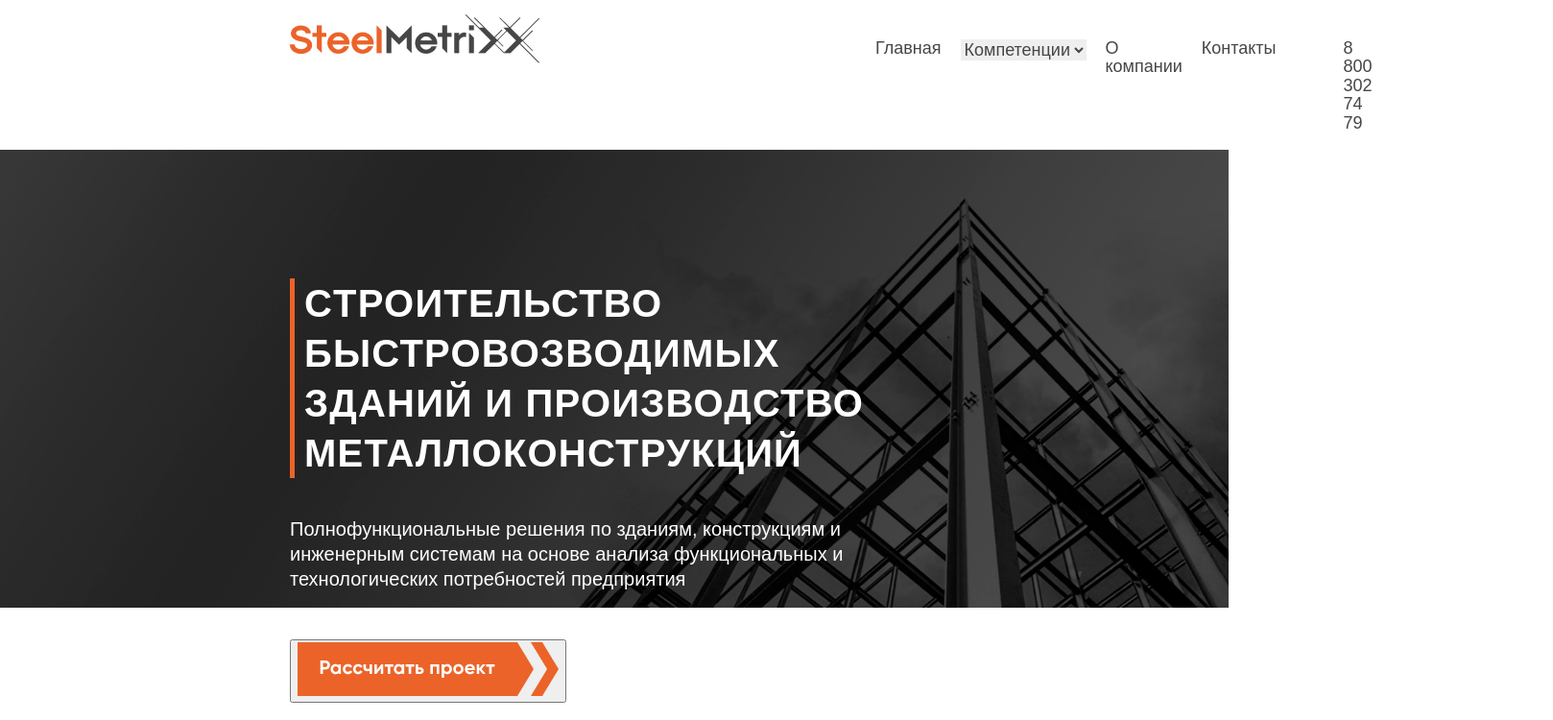
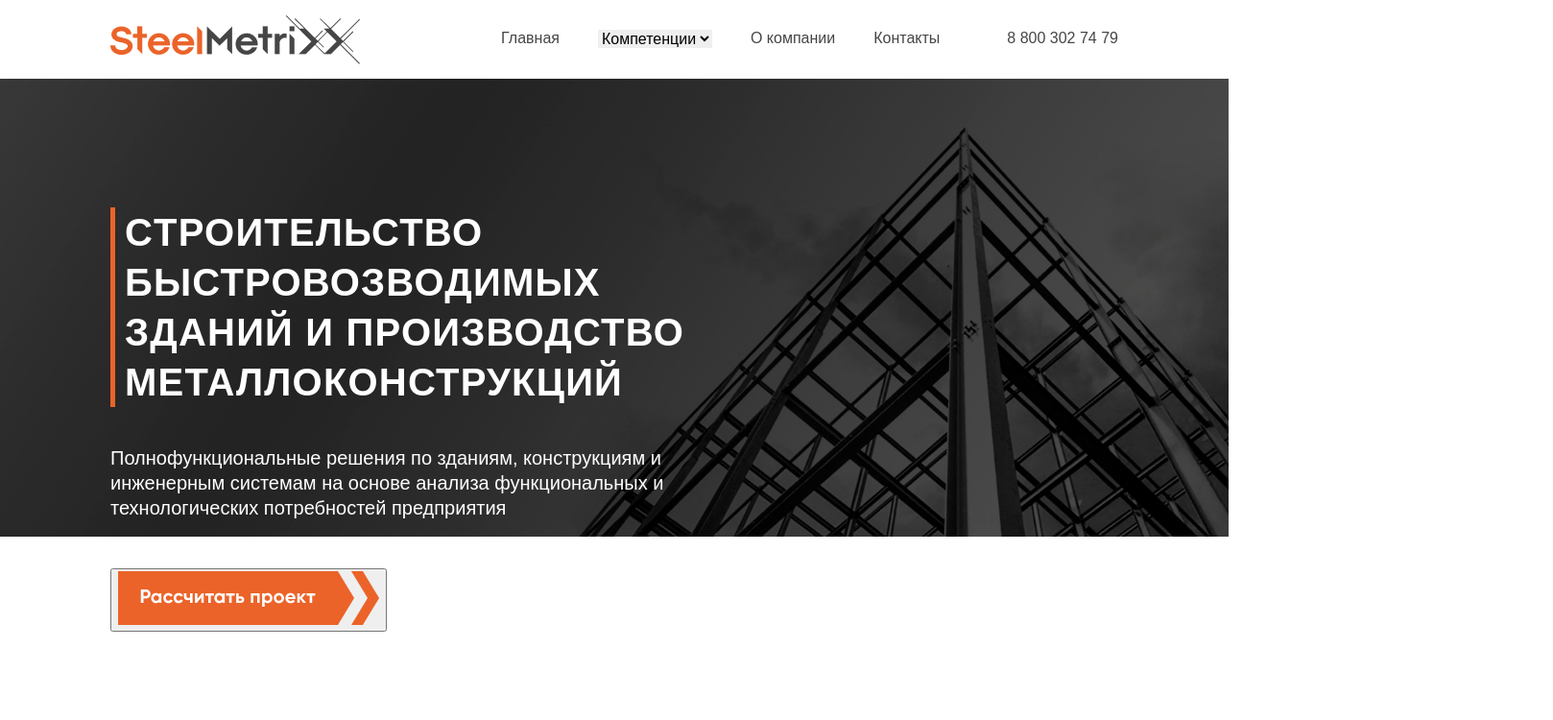
Before and after one commit to AndreyDavier/SteelMetrix, a website: page src/index.html in a window 1280 px wide. Shown: the top 750 px of the page at 96% size, 1618 px wide, since content can reach past the window. Drawn offline with nearby package versions, Linux system fonts and the light colour scheme; files that its build step writes are made by us from their sources; files whose address does not match are found by name.

Commit message:
Подправил header

```diff
--- a/gulpfile.js
+++ b/gulpfile.js
@@ -54,7 +54,7 @@ const paths = {
   },
 };
 async function includeHTML() {
-  return gulp.src(
+  return await gulp.src(
     paths.html.src
   )
 
--- /dev/null
+++ b/src/assets/css/abstrack/variables.css
@@ -0,0 +1,4 @@
+:root {
+    --container-width: 1920px;
+    --container-gap: 115px;
+}
--- a/src/assets/css/abstrack/viratible.css
+++ /dev/null
@@ -1,4 +0,0 @@
-:root {
-    --conteiner-width: 1920px;
-    --conteiner-gap: 305px;
-}
--- a/src/assets/css/base/generic.css
+++ b/src/assets/css/base/generic.css
@@ -14,13 +14,6 @@ a {
     text-decoration: none;
 }
 
-.conteiner{
-    /* width: 1920px; */
-    padding-left: 302px;
-    padding-right: 302px;
-}
-
 body{
-    /* max-width: 1920px; */
     font-family: "Gilroy", sans-serif;
 }
--- /dev/null
+++ b/src/assets/css/blocks/container.css
@@ -0,0 +1,4 @@
+.container{
+    max-width: var(--container-width);
+    padding: 0 var(--container-gap);
+}
--- a/src/assets/css/blocks/header.css
+++ b/src/assets/css/blocks/header.css
@@ -1,30 +1,28 @@
-.nav-list {
+.header {
+    padding:  15px 0;
+}
+
+.header-list {
     display: flex;
-    gap: 20px;
+    gap: 40px;
     align-content: center;
     justify-content: center;
-    margin-top: 41px;
 }
 
 .header-main {
     display: flex;
-    gap: 350px;
-    margin-bottom: 18px;
-}
-
-.header-head {
-    margin-top: 14px;
+    justify-content: space-between;
+    align-items: center;
 }
 
 .header-nav {
     display: flex;
-    gap: 70px;
 }
 
-.nav-number {
-    margin-top: 41px;
+.header-number {
+    margin-left: 70px;
 }
 
-.nav-select {
+.header-select {
     border: none;
 }
--- /dev/null
+++ b/src/assets/css/blocks/link.css
@@ -0,0 +1,16 @@
+.link {
+    font-weight: 500;
+    transition: all 0.12s ease-in-out;
+}
+
+.link--grey {
+    color: #464646;
+}
+
+.link--grey:hover {
+    color: #EB6329;
+}
+
+.link--white {
+    color: #FFF;
+}
--- /dev/null
+++ b/src/assets/css/blocks/logo.css
@@ -0,0 +1,9 @@
+.logo {
+    width: 260px;
+    height: 52px;
+}
+
+.logo-img {
+    width: 100%;
+    height: 100%;
+}
--- a/src/assets/css/fundomental/link.css
+++ /dev/null
@@ -1,20 +0,0 @@
-.link--grey {
-    color: #464646;
-    font-size: 18px;
-    font-style: normal;
-    font-weight: 500;
-    line-height: 100%;
-}
-
-.link--grey:hover {
-    color: #EB6329;
-}
-
-
-
-.link--white {
-    color: #FFF;
-    font-size: 18px;
-    font-weight: 600;
-    line-height: 100%;
-}
--- a/src/assets/css/style.css
+++ b/src/assets/css/style.css
@@ -1,7 +1,9 @@
 @import "./base/normalize.css";
 @import "./base/generic.css";
-@import "./abstrack/viratible.css";
+@import "./abstrack/variables.css";
+@import "./blocks/container.css";
 @import "./blocks/header.css";
-@import "./fundomental/link.css";
+@import "./blocks/link.css";
 @import "./blocks/construction.css";
 @import "./blocks/examples.css";
+@import "./blocks/logo.css";
--- a/src/assets/html/Examples.html
+++ b/src/assets/html/Examples.html
@@ -1,5 +1,5 @@
 <section class="examples">
-    <div class="conteiner">
+    <div class="container">
         <div class="examples-img">
             <div class="examples-construction">
                 <div>
--- a/src/assets/html/header.html
+++ b/src/assets/html/header.html
@@ -1,33 +1,31 @@
 <header class="header">
-    <div class="conteiner">
+    <div class="container">
         <div class="header-main">
             <div class="header-head">
-                <div class="logo">
-                    <img class="logo" src="/img/Logo.png" alt="logo">
+                <div class="header-logo logo">
+                    <img class="logo-img" src="./img/Logo.png" alt="logo">
                 </div>
             </div>
             <nav class="header-nav">
-                <ul class="nav-list">
-                    <li class="nav-items">
-                        <a class="nav-link link--grey" href="#">Главная</a>
+                <ul class="header-list">
+                    <li class="header-item">
+                        <a class="header-link link link--grey" href="#">Главная</a>
                     </li>
-                    <li class="nav-items">
-                        <form class="nav-form" action="">
-                            <select class="nav-select link--grey" name="Компетенции" id="">
-                                <option class="nav-options" value="Competencies">Компетенции</option>
+                    <li class="header-item">
+                        <select class="header-select select" name="Компетенции" id="">
+                            <option class="header-option select-option" value="Competencies">Компетенции</option>
                                 <!-- <option class="nav-options" value="Competencies">Производственные технологии</option>
                                 <option class="nav-options" value="Competencies">Реализованные проекты</option> -->
-                            </select>
-                        </form>
+                         </select>
                     </li>
-                    <li class="nav-items">
-                        <a class="nav-link link--grey" href="#">О компании</a>
+                    <li class="header-item">
+                        <a class="header-link link link--grey" href="#">О компании</a>
                     </li>
-                    <li class="nav-items">
-                        <a class="nav-link link--grey" href="#">Контакты</a>
+                    <li class="header-item">
+                        <a class="header-link link link--grey" href="#">Контакты</a>
                     </li>
                 </ul>
-                <span class="nav-number"><a class="link--grey" href="">8 800 302 74 79</a></span>
+                <span class="header-number"><a class="link link--grey" href="">8 800 302 74 79</a></span>
             </nav>
         </div>
     </div>
--- a/src/assets/html/mainContuction.html
+++ b/src/assets/html/mainContuction.html
@@ -1,5 +1,5 @@
 <section class="construction">
-    <div class="conteiner">
+    <div class="container">
         <div class="construction-info">
             <div class="construction-head-text">
                 <p>
```
Also changed, not shown: src/assets/css/fundomental/h.css (deleted), 1 other file.
